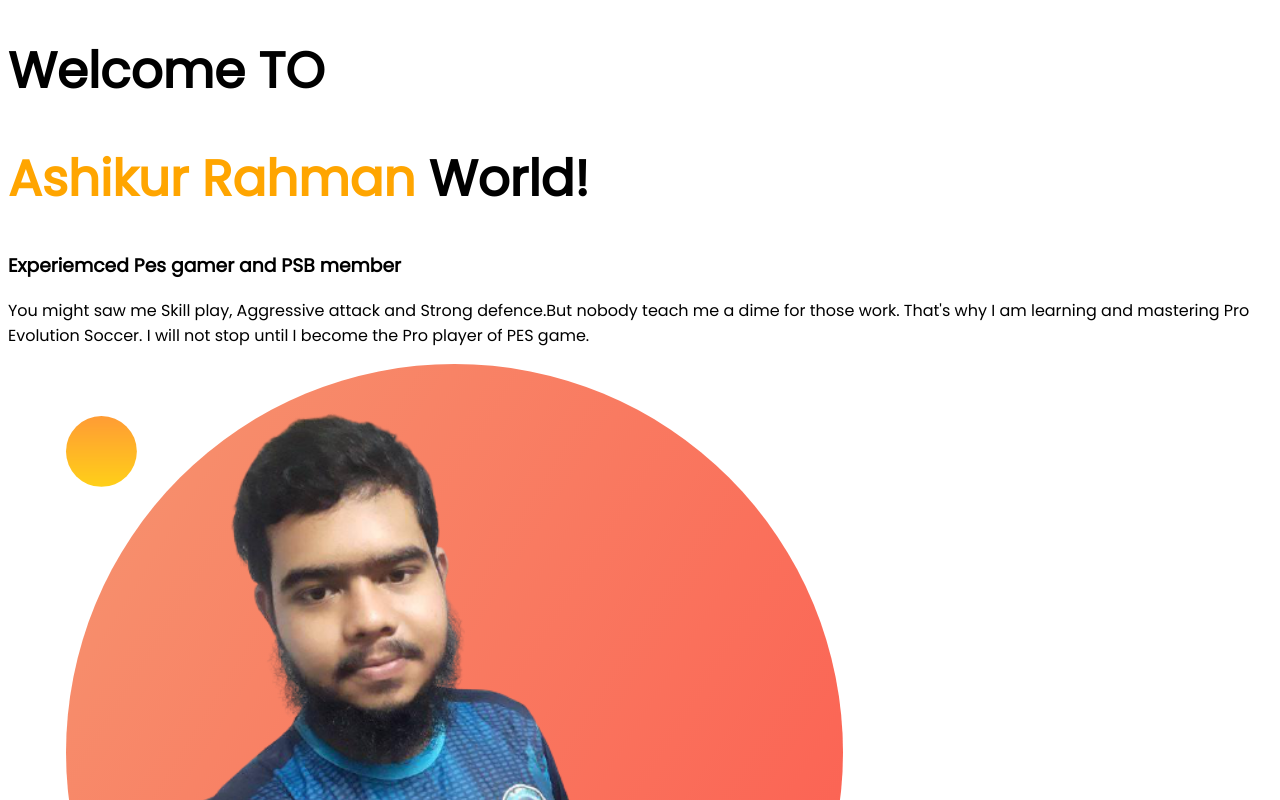
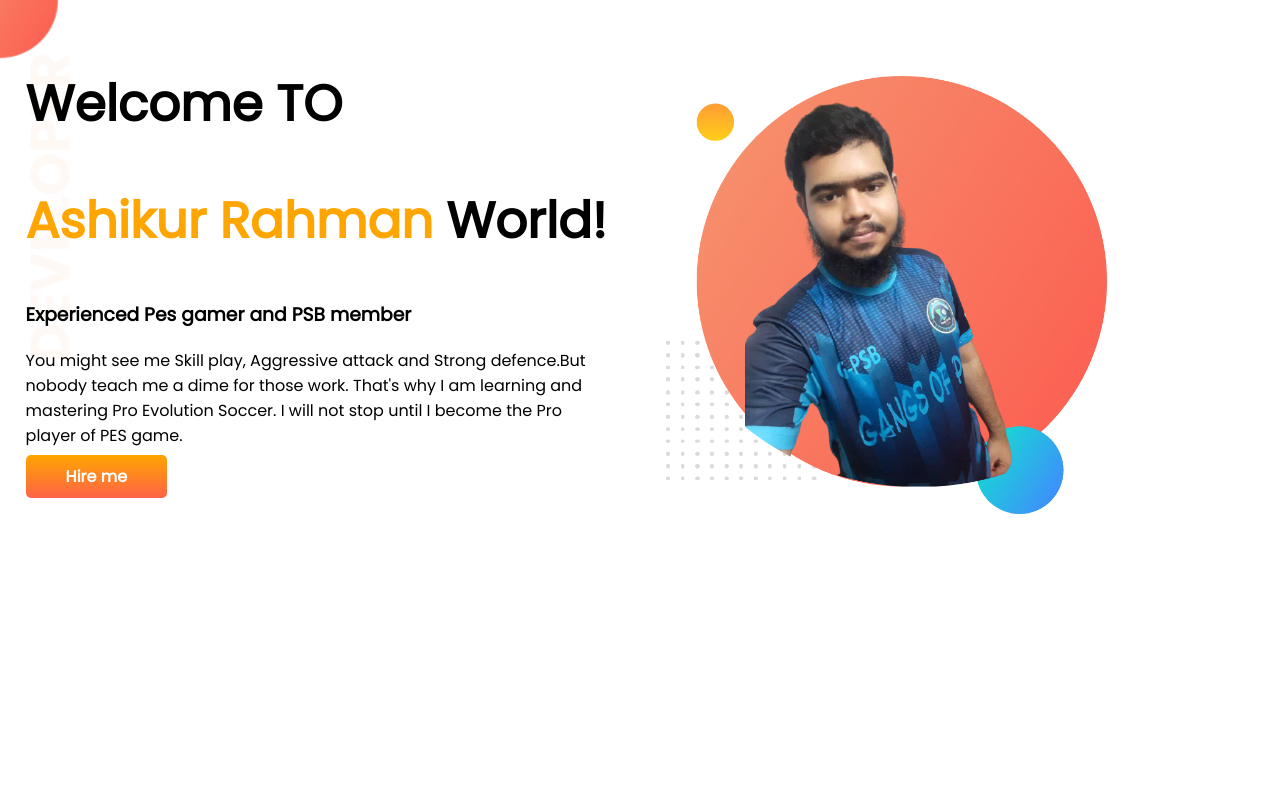
Before and after one commit to ash14psb/Developer-Portfolio, a plain HTML site: page index.html in a window 1280 px wide. Shown: the top 800 px of the page. Drawn offline with Linux system fonts and the light colour scheme.

Commit message:
1st-section

```diff
--- a/index.html
+++ b/index.html
@@ -1,5 +1,6 @@
 <!DOCTYPE html>
 <html lang="en">
+
 <head>
     <meta charset="UTF-8">
     <meta http-equiv="X-UA-Compatible" content="IE=edge">
@@ -10,11 +11,22 @@
     <link href="https://fonts.googleapis.com/css2?family=Poppins&display=swap" rel="stylesheet">
     <link rel="stylesheet" href="style.css">
 </head>
+
 <body>
-    <h1>Welcome TO</h1>
-    <h1><span class="orange-color">Ashikur Rahman</span> World!</h1>
-    <h3>Experiemced Pes gamer and PSB member</h3>
-    <p>You might saw me Skill play, Aggressive attack and Strong defence.But nobody teach me a dime for those work. That's why I am learning and mastering Pro Evolution Soccer. I will not stop until I become the Pro player of PES game.</p>
-    <img src="images/Ashik-psb.png" alt="">
+    <section class="top-banner">
+        <div class="half-width">
+            <h1>Welcome TO</h1>
+            <h1><span class="orange-color">Ashikur Rahman</span> World!</h1>
+            <h3>Experienced Pes gamer and PSB member</h3>
+            <p>You might see me Skill play, Aggressive attack and Strong defence.But nobody teach me a dime for those
+                work. That's why I am learning and mastering Pro Evolution Soccer. I will not stop until I become the
+                Pro player of PES game.</p>
+            <a class="link-button" target="blank" href="https://www.facebook.com/crony.ash/">Hire me</a>
+        </div>
+        <div class="half-width margin">
+            <img src="images/Ashik-psb.png" alt="">
+        </div>
+    </section>
 </body>
+
 </html>
--- a/style.css
+++ b/style.css
@@ -1,5 +1,6 @@
 body{
     font-family: 'Poppins', sans-serif;
+    margin: 0;
 }
 h1{
     font-size: 50px;
@@ -7,3 +8,28 @@ h1{
 .orange-color{
     color: orange;
 }
+section{
+    display: flex;
+}
+.half-width{
+    width: 50%;
+    padding: 2%;
+}
+.half-width img{
+    width: 75%;
+}
+.link-button{
+    text-decoration: none;
+    background-image: linear-gradient(orange, tomato);
+    padding: 10px 40px;
+    color: white;
+    font-weight: 700;
+    border-radius: 5px;
+}
+.top-banner{
+    background-image: url(images/top-banner.png);
+    background-repeat: no-repeat;
+}
+.margin{
+    margin-top: 50px;
+}
```
